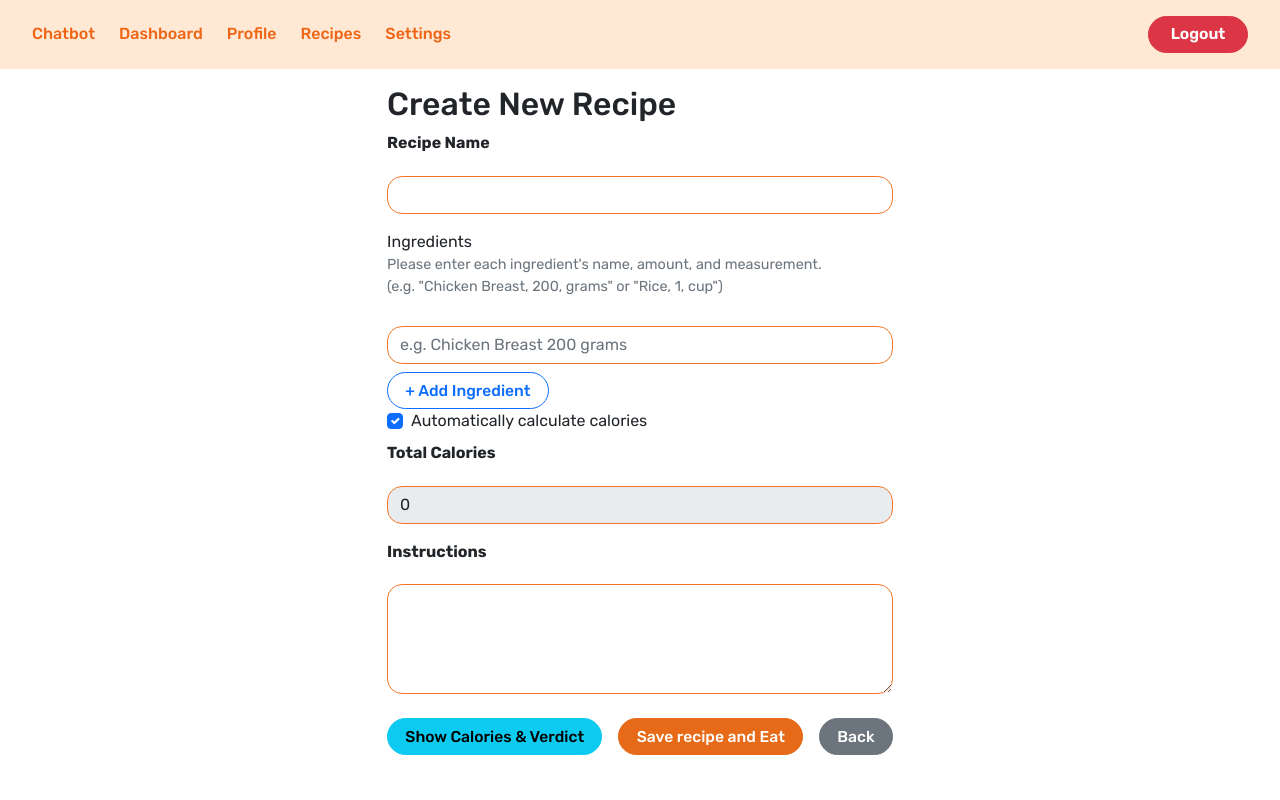
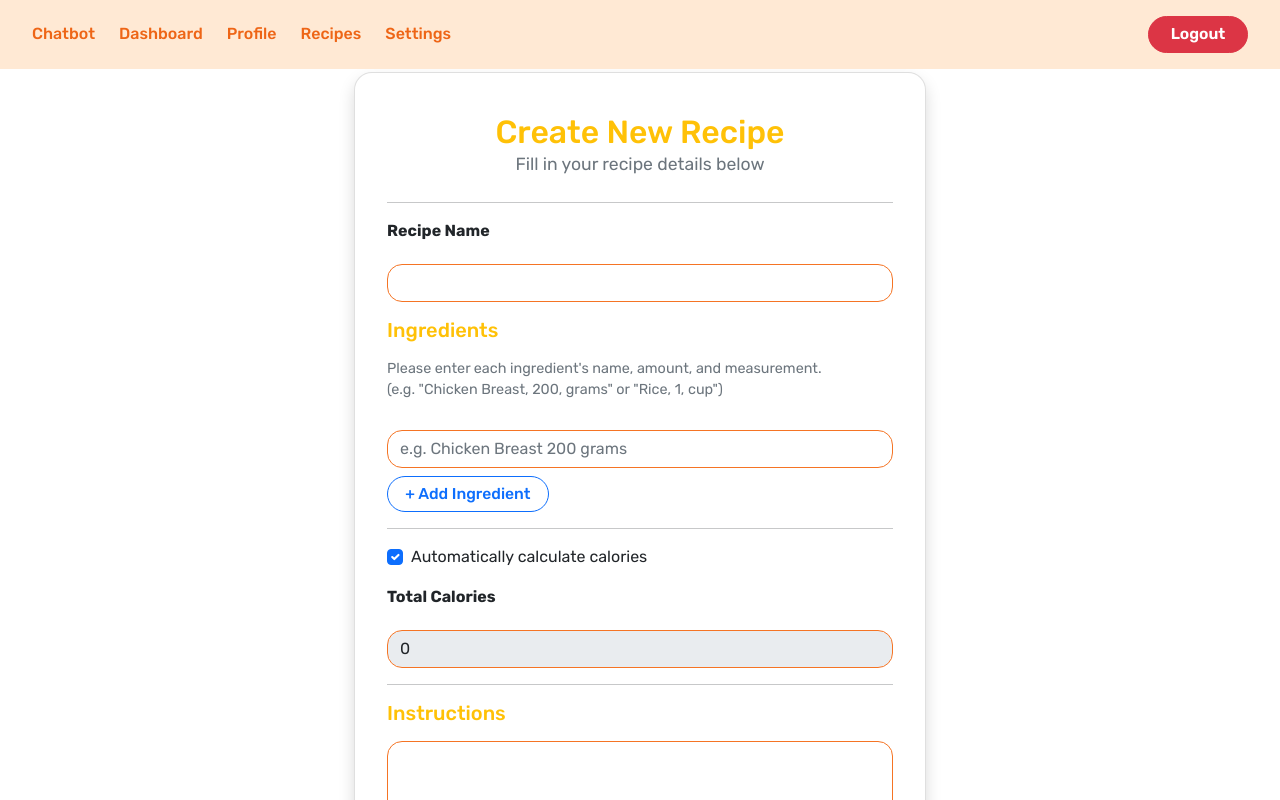
Before and after one commit to tgw6201/SummerBuild2025, a React (Vite) app in the folder client/: page /recipe-input in a window 1280 px wide. Shown: the top 800 px of the page. Built offline with nearby package versions, Linux system fonts and the light colour scheme.

Commit message:
recipeinput css

```diff
--- a/client/src/pages/RecipeInput.jsx
+++ b/client/src/pages/RecipeInput.jsx
@@ -1,3 +1,4 @@
+
 import React, { useState, useEffect } from "react";
 import { useParams, useNavigate } from 'react-router-dom';
 import '../css/RecipeInput.css';
@@ -133,35 +134,41 @@ export default function RecipeInput({ onSave, onBack }) {
 
   return (
     <div className="recipe-input-container">
-      <h2>{mid ? "Edit Recipe" : "Create New Recipe"}</h2>
+      <div className="card shadow recipe-input-card">
+        <div className="card-body">
+          {/* Header */}
+          <div className="d-flex flex-column align-items-center mb-4">
+            <h2 className="mb-0 mt-2 text-warning">{mid ? "Edit Recipe" : "Create New Recipe"}</h2>
+            <div className="text-muted" style={{ fontSize: '1.1em' }}>
+              Fill in your recipe details below
+            </div>
+          </div>
+          <hr />
 
+          {/* Recipe Name */}
+          <div className="mb-3">
             <label className="form-label fw-bold">Recipe Name</label>
             <input
               type="text"
-        className="form-control mb-3"
+              className="form-control"
               value={name}
               onChange={e => setName(e.target.value)}
             />
+          </div>
 
-      <div className="section-title">Ingredients</div>
+          {/* Ingredients */}
+          <h5 className="mb-3 text-warning">Ingredients</h5>
           <div className="mb-2 text-muted" style={{ fontSize: "0.9rem" }}>
             Please enter each ingredient's name, amount, and measurement.
             <p>(e.g. "Chicken Breast, 200, grams" or "Rice, 1, cup")</p>
           </div>
-
           {ingredients.map((ing, idx) => (
             <div className="ingredient-row" key={idx}>
               <input
                 className="form-control"
                 placeholder='e.g. Chicken Breast 200 grams'
                 value={ing.text || ""}
-          onChange={e =>
-            setIngredients(ings =>
-              ings.map((item, i) =>
-                i === idx ? { ...item, text: e.target.value } : item
-              )
-            )
-          }
+                onChange={e => handleIngredientChange(idx, e.target.value)}
               />
               {ingredients.length > 1 && (
                 <button
@@ -174,8 +181,6 @@ export default function RecipeInput({ onSave, onBack }) {
               )}
             </div>
           ))}
-
-
           <button
             type="button"
             className="btn btn-outline-primary add-ingredient-btn"
@@ -183,8 +188,10 @@ export default function RecipeInput({ onSave, onBack }) {
           >
             + Add Ingredient
           </button>
+          <hr />
 
-      <div className="form-check mb-2">
+          {/* Calories */}
+          <div className="form-check mb-3">
             <input
               className="form-check-input"
               type="checkbox"
@@ -196,7 +203,6 @@ export default function RecipeInput({ onSave, onBack }) {
               Automatically calculate calories
             </label>
           </div>
-
           <div className="mb-3">
             <label className="form-label fw-bold">Total Calories</label>
             <input
@@ -208,16 +214,19 @@ export default function RecipeInput({ onSave, onBack }) {
               placeholder="Enter total calories"
             />
           </div>
+          <hr />
 
-
-      <label className="form-label fw-bold">Instructions</label>
+          {/* Instructions */}
+          <h5 className="mb-3 text-warning">Instructions</h5>
           <textarea
             className="form-control instructions-area"
             value={instructions}
             onChange={e => setInstructions(e.target.value)}
             rows={4}
           />
+          <hr />
 
+          {/* Modal */}
           {showModal && (
             <div className="modal show" tabIndex="-1" style={{ display: "block", background: "rgba(0,0,0,0.3)" }}>
               <div className="modal-dialog">
@@ -240,17 +249,20 @@ export default function RecipeInput({ onSave, onBack }) {
             </div>
           )}
 
-      <div className="recipe-btn-group">
-        <button type="button" className="btn btn-info" onClick={openModal}>
+          {/* Buttons */}
+          <div className="d-flex justify-content-end gap-3 mt-4">
+            <button type="button" className="btn btn-info rounded-pill" onClick={openModal}>
               Show Calories & Verdict
             </button>
-        <button type="button" className="btn btn-warning" onClick={handleSave}>
+            <button type="button" className="btn btn-warning rounded-pill" onClick={handleSave}>
               Save recipe and Eat
             </button>
-        <button type="button" className="btn btn-secondary" onClick={onBack || (() => navigate('/chatbot'))}>
+            <button type="button" className="btn btn-secondary rounded-pill" onClick={onBack || (() => navigate('/chatbot'))}>
               Back
             </button>
           </div>
         </div>
+      </div>
+    </div>
   );
 }
```
Also changed, not shown: 1 other file (tests, documents, lock files or other folders). Lines whose indentation alone changed are shown as unchanged.
